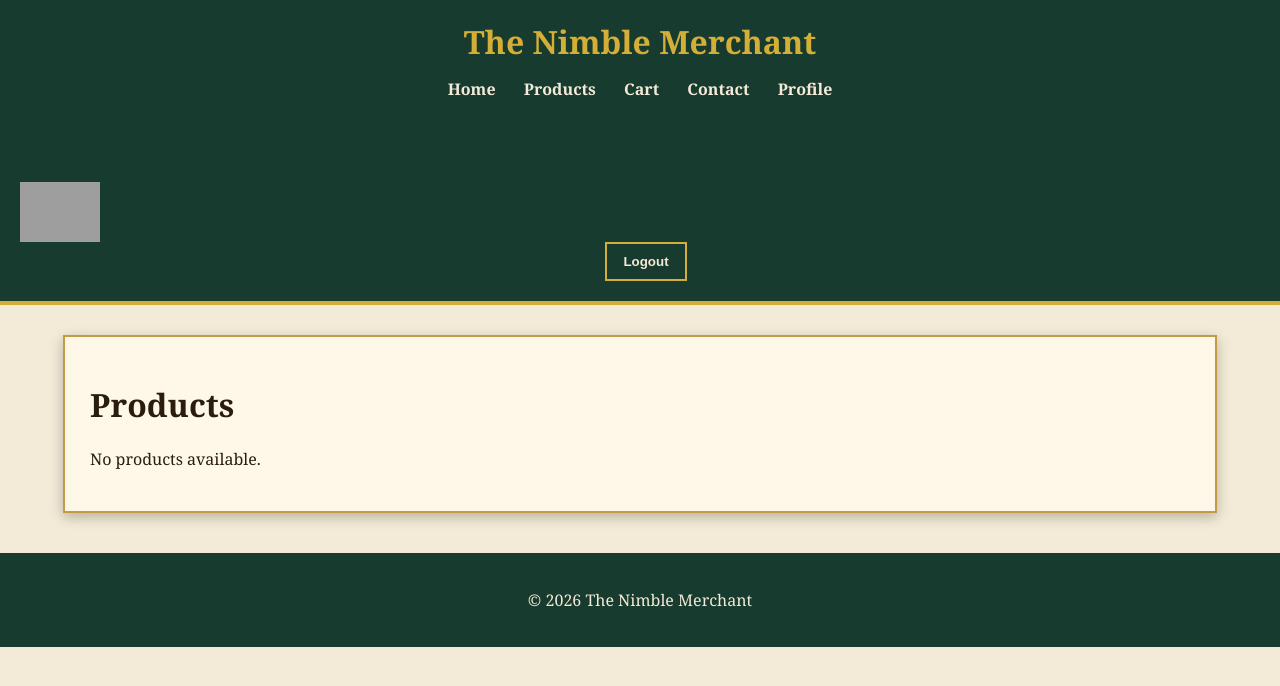
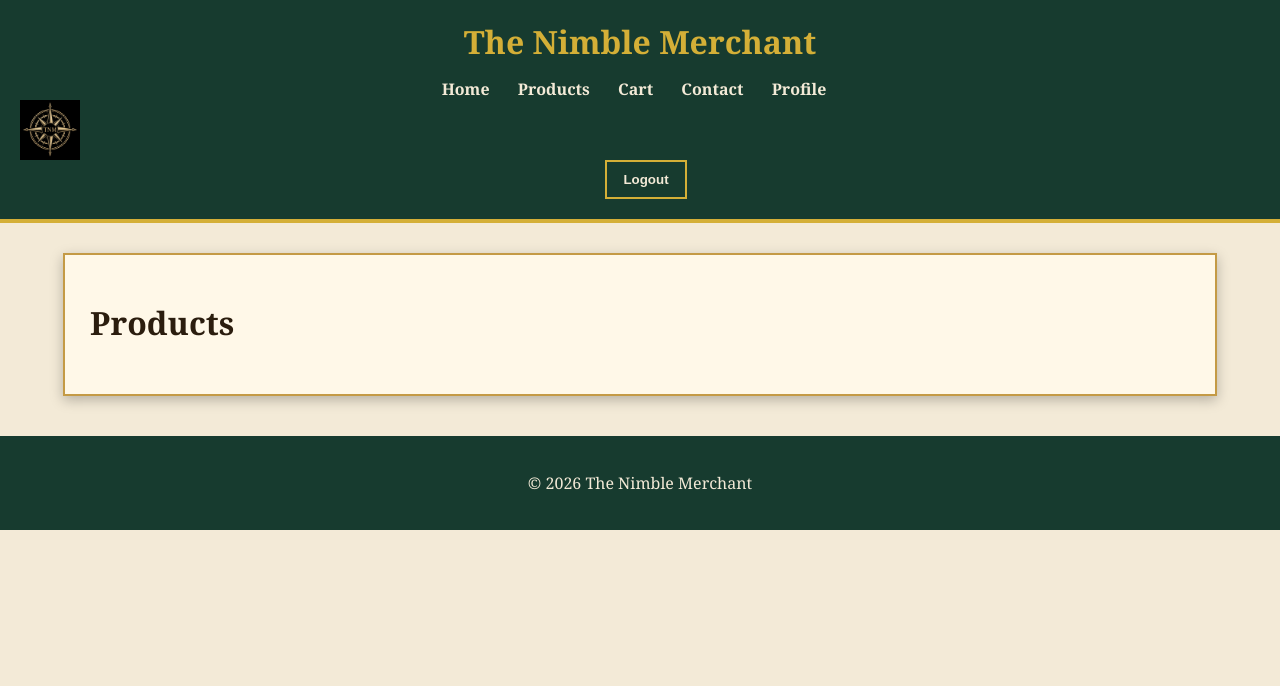
Before and after one commit to Luke-Smith92/TheNimbleMerchant, a Django app: page /products/ in a window 1280 px wide. Shown: the top 686 px of the page. Run offline with Django 5.2, Linux system fonts and the light colour scheme; the visitor is signed in with stand-in values (Sample User, id 1); data that the repository does not hold is empty; grey boxes are pictures that could not be loaded.

Commit message:
Add contact page, order history, email confirmations and site branding

```diff
--- a/products/templates/products/products.html
+++ b/products/templates/products/products.html
@@ -4,14 +4,23 @@
 
 <h1>Products</h1>
 
-{% for product in products %}
-    <div>
-<h2> <a href="{% url 'product_detail' product.id %}"> {{ product.name }}</a> </h2>
-        <p>{{ product.description|truncatechars:80 }}</p>
-        <p>£{{ product.price }}</p>
-    </div>
-{% empty %}
-    <p>No products available.</p>
-{% endfor %}
+<div class="product-grid">
+    {% for product in products %}
+        <div class="product-card">
+            {% if product.image %}
+                <img src="{{ product.image.url }}" alt="{{ product.name }}">
+            {% endif %}
 
+            <h2>{{ product.name }}</h2>
+
+            <p>{{ product.description|truncatewords:18 }}</p>
+
+            <p class="price">£{{ product.price }}</p>
+
+            <a href="{% url 'product_detail' product.id %}" class="button">
+                View Details
+            </a>
+        </div>
+    {% endfor %}
+</div>
 {% endblock %}
--- a/static/css/base.css
+++ b/static/css/base.css
@@ -94,3 +94,38 @@ footer {
     border: none;
     display: block;
 }
+.product-grid {
+    display: grid;
+    grid-template-columns: repeat(auto-fit, minmax(240px, 1fr));
+    gap: 25px;
+    margin-top: 25px;
+}
+
+.product-card {
+    background: #fff8e8;
+    border: 2px solid #b8860b;
+    padding: 20px;
+    box-shadow: 0 5px 12px rgba(0, 0, 0, 0.25);
+}
+
+.product-card img {
+    width: 100%;
+    height: 220px;
+    object-fit: cover;
+    border: 2px solid #173b2f;
+    margin-bottom: 15px;
+}
+
+.product-card h2 {
+    margin-top: 0;
+}
+
+.product-card .price {
+    font-weight: bold;
+    color: #173b2f;
+}
+
+.product-card a {
+    display: inline-block;
+    margin-top: 10px;
+}
--- a/templates/base.html
+++ b/templates/base.html
@@ -23,9 +23,9 @@
             <a href="{% url 'contact'%}">Contact</a>
             {% if user.is_authenticated %}
             <a href="{% url 'profile' %}">Profile</a>
-            <a href="{% url 'home' %}" class="logo">
             <a href="{% url 'home' %}" class="logo-link">
-            <img src="{% static 'images/tnm-logo.png' %}" alt="The Nimble Merchant" class="logo"></a>
+    <img src="{% static 'images/tnm-logo.png' %}" alt="The Nimble Merchant" class="logo">
+            </a>
 
                 <form method="post" action="{% url 'logout' %}" style="display:inline;">
                     {% csrf_token %}
```
Also changed, not shown: README.md, static/images/tnm-logo.png (renamed from static/images/tnm-logo.png.png).
